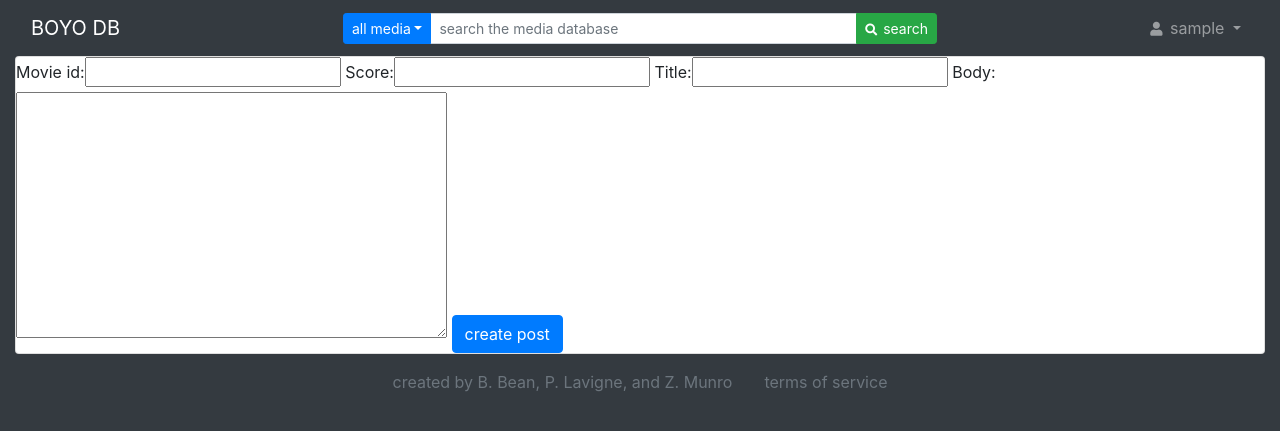
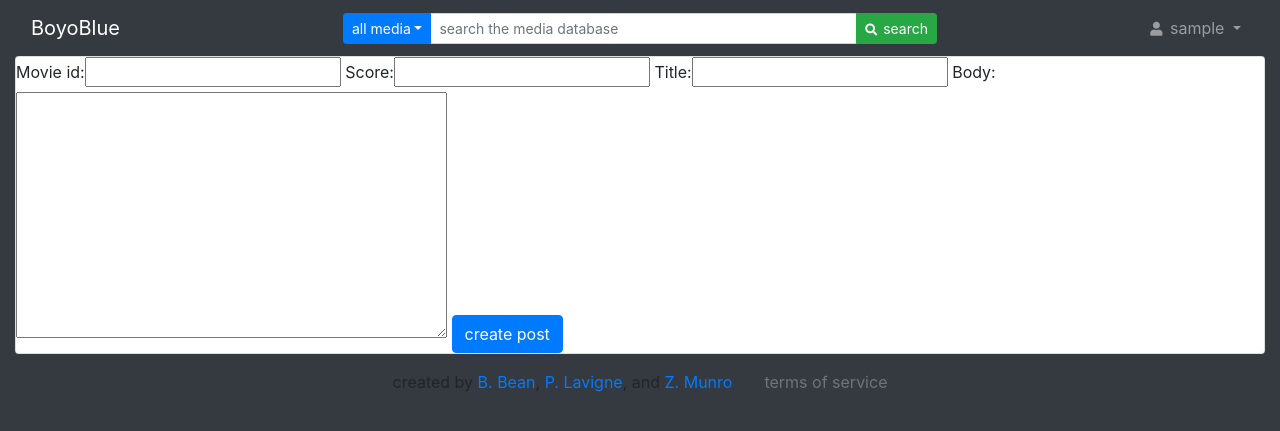
Before and after one commit to pataman3/boyoblue, a Django app: page /reviews/create/ in a window 1280 px wide. Shown: the top 431 px of the page. Run offline with Django 3.2, Linux system fonts and the light colour scheme; the visitor is signed in with stand-in values (Sample User, id 1); some libraries are stand-ins or nearby versions.

Commit message:
Fixed names

```diff
--- a/accounts/templates/accounts/login.html
+++ b/accounts/templates/accounts/login.html
@@ -1,5 +1,5 @@
 {% extends 'accounts/accounts.html' %}
-{% block title %}BOYO DB / LOGIN{% endblock %}
+{% block title %} / Login{% endblock %}
 
 {% block content %}
 <div class="container-fluid bg-dark">
--- a/accounts/templates/accounts/signup.html
+++ b/accounts/templates/accounts/signup.html
@@ -1,5 +1,5 @@
 {% extends 'accounts/accounts.html' %}
-{% block title %}BOYO DB / SIGNUP{% endblock %}
+{% block title %} / Sign up{% endblock %}
 
 {% block content %}
 <div class="container-fluid bg-dark">
--- a/boyomovies/settings.py
+++ b/boyoblue/settings.py
@@ -37,12 +37,12 @@ MIDDLEWARE = [
     'django.middleware.clickjacking.XFrameOptionsMiddleware',
 ]
 
-ROOT_URLCONF = 'boyomovies.urls'
+ROOT_URLCONF = 'boyoblue.urls'
 
 TEMPLATES = [
     {
         'BACKEND': 'django.template.backends.django.DjangoTemplates',
-        'DIRS': [os.path.join(BASE_DIR, 'boyomovies/templates'),'templates',],
+        'DIRS': [os.path.join(BASE_DIR, 'boyoblue/templates'),'templates',],
         'APP_DIRS': True,
         'OPTIONS': {
             'context_processors': [
@@ -55,7 +55,7 @@ TEMPLATES = [
     },
 ]
 
-WSGI_APPLICATION = 'boyomovies.wsgi.application'
+WSGI_APPLICATION = 'boyoblue.wsgi.application'
 
 AUTH_PASSWORD_VALIDATORS = [
     {
--- a/boyomovies/templates/boyomovies/core.html
+++ b/boyoblue/templates/boyoblue/core.html
@@ -2,7 +2,7 @@
 <html lang="en">
 <head>
   <meta charset="UTF-8">
-  <title>{% block title %}BOYO DB{% endblock %}</title>
+  <title>BoyoBlue{% block title %}{% endblock %}</title>
   <link rel="stylesheet" href="https://yarnpkg.com/en/package/normalize.css" type="text/css"/>
   <link rel="stylesheet" href="https://fonts.googleapis.com/css?family=Roboto+Mono"/>
   <script src="https://code.jquery.com/jquery-3.3.1.slim.min.js" integrity="sha384-q8i/X+965DzO0rT7abK41JStQIAqVgRVzpbzo5smXKp4YfRvH+8abtTE1Pi6jizo" crossorigin="anonymous"></script>
--- a/boyomovies/templates/boyomovies/footer.html
+++ b/boyoblue/templates/boyoblue/footer.html
@@ -2,7 +2,12 @@
   <div class="col-sm-12">
     <ul class="nav justify-content-center">
       <li class="nav-item">
-        <a class="nav-link disabled" href="">created by B. Bean, P. Lavigne, and Z. Munro</a>
+        <p class="nav-link" href="">
+          created by
+          <a class="disabled" href="">B. Bean</a>,
+          <a class="disabled" href="">P. Lavigne</a>, and
+          <a class="disabled" href="">Z. Munro</a>
+        </p>
       </li>
       <li class="nav-item">
         <a class="nav-link disabled" href="">terms of service</a>
--- a/boyomovies/templates/boyomovies/header.html
+++ b/boyoblue/templates/boyoblue/header.html
@@ -1,7 +1,7 @@
 <nav class="navbar navbar-expand-sm navbar-dark bg-dark">
   <div class="collapse navbar-collapse" id="navbarSupportedContent">
     <div class="col-sm-3">
-      <a href="{% url 'home' %}" class="navbar-brand">BOYO DB</a>
+      <a href="{% url 'home' %}" class="navbar-brand">BoyoBlue</a>
     </div>
     <div class="col-sm-6">
       <div class="input-group input-group-sm">
--- a/boyomovies/urls.py
+++ b/boyoblue/urls.py
@@ -2,7 +2,7 @@ from django.urls import include, path
 from django.contrib import admin
 from reviews import views as review_views
 
-app_name = "boyomovies"
+app_name = "boyoblue"
 
 urlpatterns = [
     path('admin/', admin.site.urls),
--- a/boyomovies/wsgi.py
+++ b/boyoblue/wsgi.py
@@ -3,7 +3,7 @@ import os
 from django.core.wsgi import get_wsgi_application
 from whitenoise.django import DjangoWhiteNoise
 
-os.environ.setdefault("DJANGO_SETTINGS_MODULE", "boyomovies.settings")
+os.environ.setdefault("DJANGO_SETTINGS_MODULE", "boyoblue.settings")
 
 application = get_wsgi_application()
 application = DjangoWhiteNoise(application)
--- a/manage.py
+++ b/manage.py
@@ -3,7 +3,7 @@ import os
 import sys
 
 if __name__ == "__main__":
-    os.environ.setdefault("DJANGO_SETTINGS_MODULE", "boyomovies.settings")
+    os.environ.setdefault("DJANGO_SETTINGS_MODULE", "boyoblue.settings")
     try:
         from django.core.management import execute_from_command_line
     except ImportError as exc:
--- a/reviews/templates/reviews/create.html
+++ b/reviews/templates/reviews/create.html
@@ -1,4 +1,4 @@
-{% extends 'reviews/reviews.html' %} {% block title %}BOYO DB / POST REVIEW{% endblock %} {% block content %}
+{% extends 'reviews/reviews.html' %} {% block title %} / Create a review{% endblock %} {% block content %}
 <div class="container-fluid bg-dark">
   <div class="card">
     <form action="{% url 'reviews:create' %}" method="post">
--- a/reviews/templates/reviews/detail.html
+++ b/reviews/templates/reviews/detail.html
@@ -1,5 +1,5 @@
 {% extends 'reviews/reviews.html' %}
-{% block title %}BOYO DB / (need movie data){% endblock %}
+{% block title %} / [PLACEHOLDER]{% endblock %}
 
 {% block content %}
 <div class="container-fluid bg-dark">
--- a/reviews/templates/reviews/list.html
+++ b/reviews/templates/reviews/list.html
@@ -1,5 +1,5 @@
 {% extends 'reviews/reviews.html' %}
-{% block title %}BOYO DB / REVIEWS{% endblock %}
+{% block title %} / All reviews{% endblock %}
 
 {% block content %}
 <div class="container-fluid bg-dark">
--- a/reviews/templates/reviews/reviews.html
+++ b/reviews/templates/reviews/reviews.html
@@ -1,9 +1,9 @@
-{% extends 'boyomovies/core.html' %}
-{% block title %}BOYO DB / REVIEWS{% endblock %}
+{% extends 'boyoblue/core.html' %}
+{% block title %} / Reviews{% endblock %}
 
 {% block body %}
-  {% include 'boyomovies/header.html' %}
+  {% include 'boyoblue/header.html' %}
   {% block content %}
   {% endblock %}
-  {% include 'boyomovies/footer.html' %}
+  {% include 'boyoblue/footer.html' %}
 {% endblock %}
--- a/reviews/views.py
+++ b/reviews/views.py
@@ -5,7 +5,7 @@ from django.contrib.auth.decorators import login_required
 from . import forms
 
 def review_list_view(request):
-  reviews = Review.objects.all().order_by('date')
+  reviews = Review.objects.all().order_by('date')[:10][::-1]
   return render(request, 'reviews/list.html', {'reviews': reviews})
 
 def review_detail_view(request, id):
```
Also changed, not shown: accounts/templates/accounts/accounts.html (+4 -4 lines), README.md, boyoblue/__init__.py (added), 1 other file.
